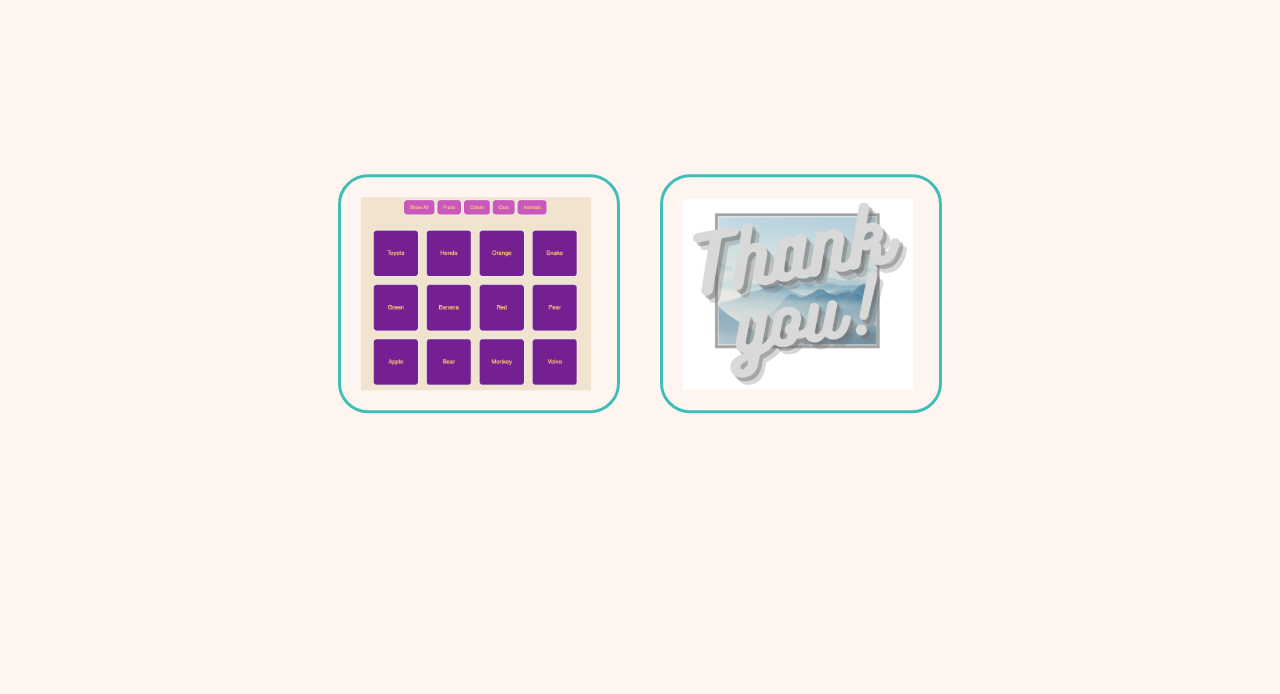
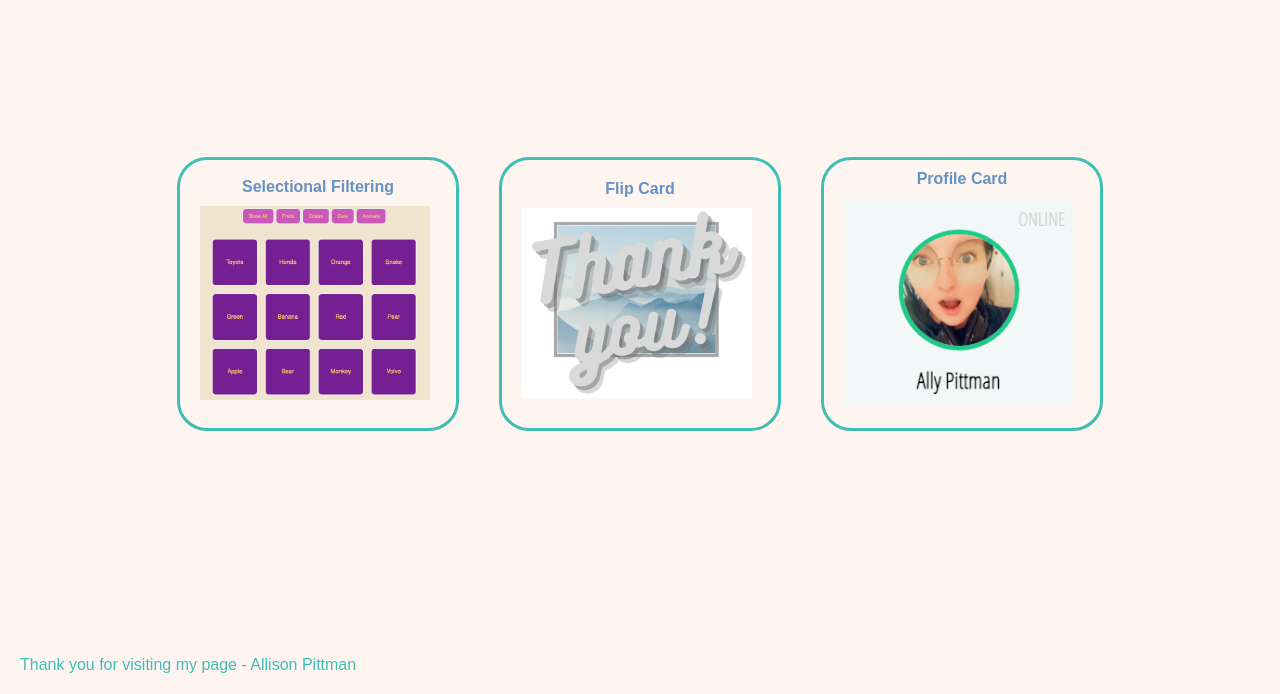
Before and after one commit to avyrie/Mini-Projects, a plain HTML site: page index.html in a window 1280 px wide. Shown: the part 106-800 px from the top of the page. Drawn offline with Linux system fonts and the light colour scheme.

Commit message:
profile card, footer

```diff
--- a/index.html
+++ b/index.html
@@ -23,14 +23,23 @@
         <div class="container">
 
             <div class="card" id="filter">
+                <h4>Selectional Filtering</h4>
                 <a href="mini-projects/filterSelect/index.html" target="_blank">
                     <img class="card-cover" src="images/filterProj.png" />
                 </a>
             </div>
 
             <div class="card" id="flipCard">
+                <h4>Flip Card</h4>
                 <a href="mini-projects/flipCard/index.html" target="_blank">
                     <img class="card-cover" src="images/flipCard.png" />
+                </a>
+            </div>
+
+            <div class="card" id="flipCard">
+                <h4>Profile Card</h4>
+                <a href="mini-projects/prof-card/index.html" target="_blank">
+                    <img class="card-cover" src="images/prof-card.png" />
                 </a>
             </div>
 
@@ -38,4 +47,6 @@
     </div>
 
 </body>
+
+<footer>Thank you for visiting my page - Allison Pittman</footer>
 </html>
--- a/styles.css
+++ b/styles.css
@@ -35,6 +35,9 @@ h1 {
     display: flex;
     justify-content: center;
     align-items: center;
+    flex-direction: column;
+    font-family: 'Arial Narrow Bold', sans-serif;
+    color: rgb(100, 146, 196);
 }
 .card:hover {
     border: 3px solid rgb(199, 175, 76);
@@ -51,3 +54,11 @@ a img {
     width: 90%;
     padding: 10px;
 }
+
+footer {
+    position: absolute;
+    bottom: 0;
+    margin: 20px;
+    font-family: 'Arial Narrow Bold', sans-serif;
+    color: rgb(64, 190, 182);
+}
```
Also changed, not shown: images/prof-card.png (added), images/profCard.ico (added), 1 other file.
